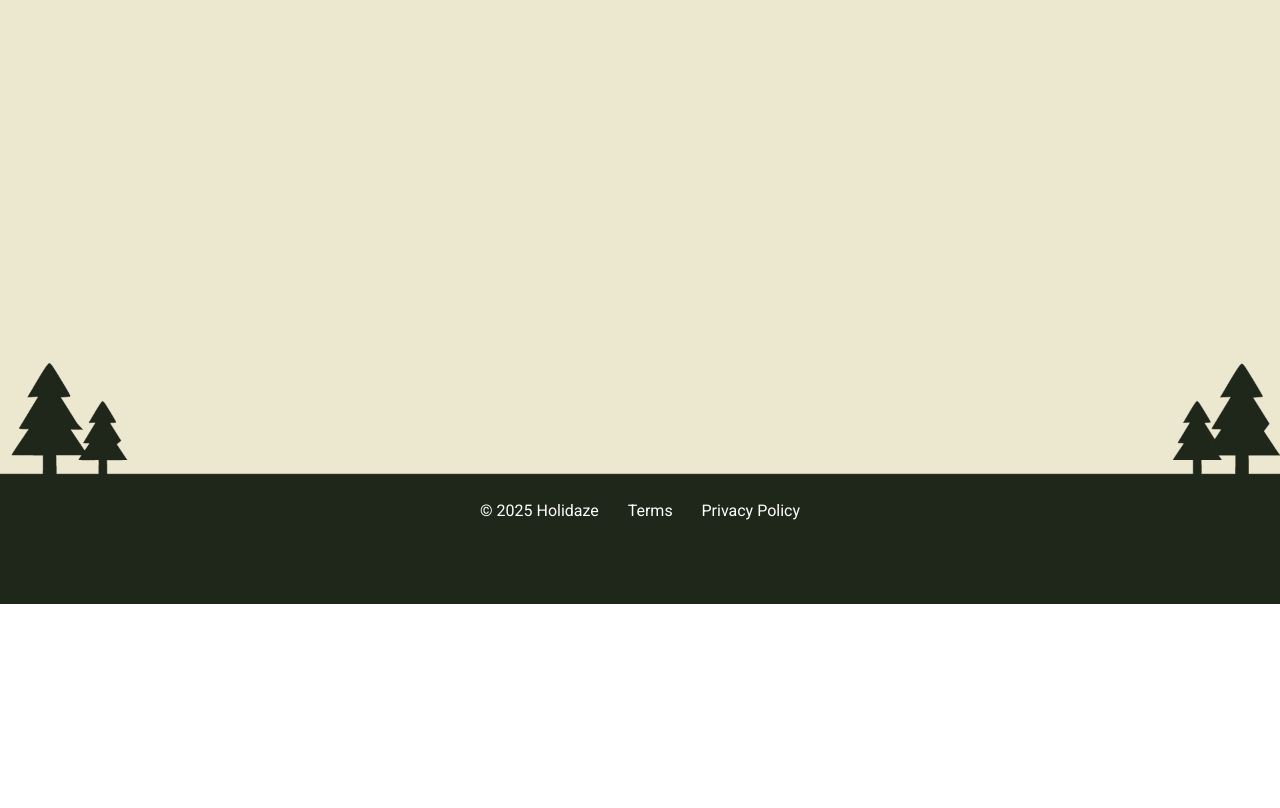
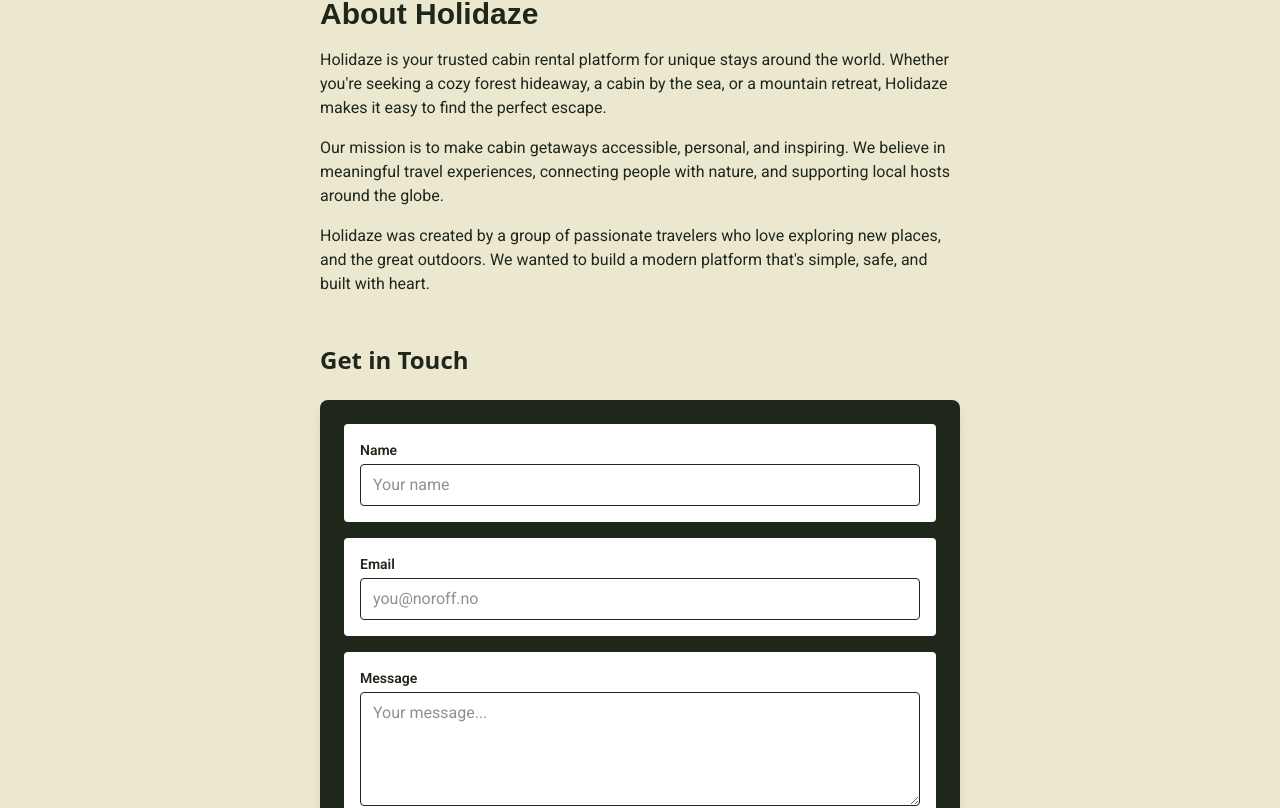
Before and after one commit to maddipaddi/Fireside-Holidaze, a React (Vite) app: page /About in a window 1280 px wide. Shown: the part 196-1004 px from the top of the page. Before the commit the page ends 800 px from the top, so only its background shows below. Built offline with nearby package versions, Linux system fonts and the light colour scheme; a web font is replaced by a local one.

Commit message:
feat: add about me section and contact form

```diff
--- a/src/pages/About.jsx
+++ b/src/pages/About.jsx
@@ -1,13 +1,124 @@
+import { useState } from "react";
+
 export default function About() {
+  const [formData, setFormData] = useState({
+    name: "",
+    email: "",
+    message: "",
+  });
+  const [submitted, setSubmitted] = useState(false);
+
+  function handleChange(e) {
+    const { name, value } = e.target;
+    setFormData((prev) => ({ ...prev, [name]: value }));
+  }
+
+  function handleSubmit(e) {
+    e.preventDefault();
+    console.log("Contact form submitted:", formData);
+    setSubmitted(true);
+    setFormData({ name: "", email: "", message: "" });
+    setTimeout(() => setSubmitted(false), 3000);
+  }
+
   return (
     <>
-      <section>
-        <h1>About us</h1>
-        <p>Something about us</p>
+      <section className="max-w-2xl mx-auto px-4 pt-28 pb-12 text-copy dark:text-white">
+        <h1 className="text-3xl font-bold font-heading mb-4">About Holidaze</h1>
+        <div className="space-y-4 font-body text-base">
+          <p>
+            Holidaze is your trusted cabin rental platform for unique stays
+            around the world. Whether you're seeking a cozy forest hideaway, a
+            cabin by the sea, or a mountain retreat, Holidaze makes it easy to
+            find the perfect escape.
+          </p>
+          <p>
+            Our mission is to make cabin getaways accessible, personal, and
+            inspiring. We believe in meaningful travel experiences, connecting
+            people with nature, and supporting local hosts around the globe.
+          </p>
+          <p>
+            Holidaze was created by a group of passionate travelers who love
+            exploring new places, and the great outdoors. We wanted to build a
+            modern platform that's simple, safe, and built with heart.
+          </p>
+        </div>
       </section>
-      <section>
-        <h2>Contact us here</h2>
-        <p>Something to contact us with</p>
+      <section className="max-w-2xl mx-auto px-4 pb-16 text-copy dark:text-white">
+        <h2 className="text-2xl font-bold mb-6">Get in Touch</h2>
+
+        <form
+          onSubmit={handleSubmit}
+          className="bg-copy dark:bg-primary p-6 rounded-lg shadow-lg"
+        >
+          <div className="bg-white dark:bg-background p-4 rounded mb-4">
+            <label
+              htmlFor="name"
+              className="block text-sm font-semibold font-body text-copy dark:text-copy mb-1"
+            >
+              Name
+            </label>
+            <input
+              type="text"
+              name="name"
+              id="name"
+              required
+              value={formData.name}
+              onChange={handleChange}
+              placeholder="Your name"
+              className="font-body w-full px-3 py-2 border rounded focus:outline-none focus:ring focus:border-copy dark:bg-white dark:text-copy"
+            />
+          </div>
+          <div className="bg-white dark:bg-background p-4 rounded mb-4">
+            <label
+              htmlFor="email"
+              className="block text-sm font-semibold font-body text-copy dark:text-copy mb-1"
+            >
+              Email
+            </label>
+            <input
+              type="email"
+              name="email"
+              id="email"
+              required
+              value={formData.email}
+              onChange={handleChange}
+              placeholder="you@noroff.no"
+              className="font-body w-full px-3 py-2 border rounded focus:outline-none focus:ring focus:border-copy dark:bg-white dark:text-copy"
+            />
+          </div>
+          <div className="bg-white dark:bg-background p-4 rounded mb-6">
+            <label
+              htmlFor="message"
+              className="block text-sm font-semibold font-body text-copy dark:text-copy mb-1"
+            >
+              Message
+            </label>
+            <textarea
+              name="message"
+              id="message"
+              rows="4"
+              required
+              value={formData.message}
+              onChange={handleChange}
+              placeholder="Your message..."
+              className="font-body w-full px-3 py-2 border rounded focus:outline-none focus:ring focus:border-copy dark:bg-white dark:text-copy"
+            ></textarea>
+          </div>
+          <div className="bg-primary dark:bg-background p-4 text-center -mx-6 -mb-6 rounded-b-lg">
+            <button
+              type="submit"
+              className="bg-background dark:bg-primary text-copy dark:text-white font-body font-bold px-8 py-2 rounded shadow hover:bg-accent/50 dark:hover:bg-copy hover:text-white transition cursor-pointer"
+            >
+              Send Message
+            </button>
+          </div>
+        </form>
+        {submitted && (
+          <div className="mt-4 p-4 bg-copy  text-white dark:bg-background dark:text-copy rounded shadow text-sm transition-all font-body">
+            Your message has been sent! We will get back to you soon.
+          </div>
+        )}
       </section>
     </>
   );
```
